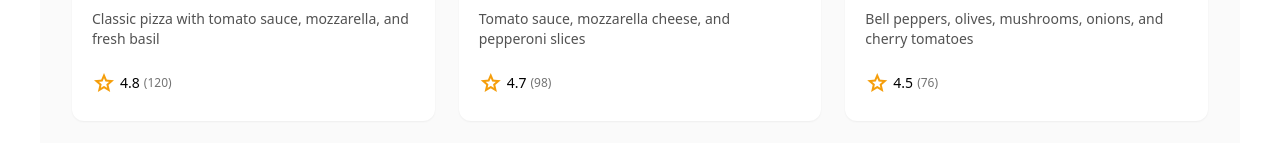
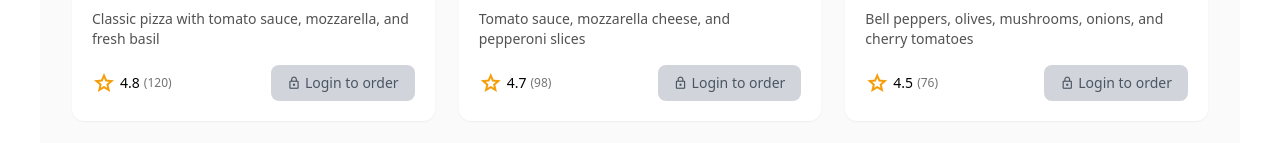
Before and after one commit to drakaas/EasyRest, a React (Vite) app in the folder frontend/: page / in a window 1280 px wide. Shown: the part 571-714 px from the top of the page. Built offline with nearby package versions, Linux system fonts and the light colour scheme.

Commit message:
add to c

```diff
--- a/frontend/src/components/layout/Header.jsx
+++ b/frontend/src/components/layout/Header.jsx
@@ -8,7 +8,13 @@ import UserDropdown from '../ui/UserDropDown'
 export default function Header() {
   const { cartCount } = useCart()
   const { user, setShowLoginModal } = useAuth()
-  console.log(user);
+  const handleCartClick = () => {
+    if (!user) {
+      setShowLoginModal(true)
+      return false
+    }
+    return true
+  }
 
   return (
     <header className="py-6 px-8 bg-neutral-50 border-b border-neutral-200 flex justify-between items-center">
@@ -36,7 +42,11 @@ export default function Header() {
 
       <div className="flex items-center space-x-4">
         <IconButton icon="search" />
-        <NavLink to="/cart">
+        <NavLink
+          to="/cart"
+          onClick={(e) => !handleCartClick() && e.preventDefault()}
+          className={({isActive}) => isActive ? 'text-primary-600' : ''}
+        >
           <IconButton icon="shopping_cart" badgeCount={cartCount} />
         </NavLink>
         {user ? (
--- a/frontend/src/components/ui/FoodItemCard.jsx
+++ b/frontend/src/components/ui/FoodItemCard.jsx
@@ -1,10 +1,12 @@
 import React from 'react'
 import RatingBadge from './RatingBadge'
 import { useCart } from '../../context/CartContext'
+import { useAuth } from '../../context/AuthContext'
 
 const FoodItemCard = React.memo(({ item }) => {
   const { addToCart } = useCart()
-  const { name, price, description, rating, reviewCount, image, tags } = item
+  const { user } = useAuth()
+  const { name, price, description, rating, reviewCount, image, tags, id } = item
 
   return (
     <div className="bg-white rounded-xl shadow-sm overflow-hidden hover:shadow-md transition-shadow duration-300">
@@ -27,13 +29,23 @@ const FoodItemCard = React.memo(({ item }) => {
         <p className="text-neutral-600 text-sm mb-4">{description}</p>
         <div className="flex justify-between items-center">
           <RatingBadge rating={rating} reviewCount={reviewCount} />
+          {user ? (
             <button
-            onClick={() => addToCart(item)}
+              onClick={() => addToCart({ ...item, quantity: 1 })}
               className="bg-primary-600 hover:bg-primary-700 text-white px-4 py-2 rounded-lg text-sm font-medium transition-colors flex items-center"
             >
               <span className="material-symbols-outlined text-sm mr-1">add_shopping_cart</span>
               Add to cart
             </button>
+          ) : (
+            <button
+              onClick={() => alert('Please login to add items to cart')}
+              className="bg-gray-300 text-gray-600 px-4 py-2 rounded-lg text-sm font-medium flex items-center cursor-not-allowed"
+            >
+              <span className="material-symbols-outlined text-sm mr-1">lock</span>
+              Login to order
+            </button>
+          )}
         </div>
       </div>
     </div>
--- a/frontend/src/context/CartContext.jsx
+++ b/frontend/src/context/CartContext.jsx
@@ -7,20 +7,18 @@ export function CartProvider({ children }) {
 
   const addToCart = (item) => {
     setCartItems(prev => {
-      // Check if item already exists in cart
       const existingItem = prev.find(cartItem => cartItem.id === item.id)
       if (existingItem) {
-        // If exists, increase quantity
         return prev.map(cartItem =>
           cartItem.id === item.id
             ? { ...cartItem, quantity: cartItem.quantity + 1 }
             : cartItem
         )
       }
-      // If new item, add to cart with quantity 1
-      return [...prev, { ...item, quantity: 1 }]
+      return [...prev, item]
     })
   }
+
 
   const removeFromCart = (itemId) => {
     setCartItems(prev => prev.filter(item => item.id !== itemId))
```
Lines whose indentation alone changed are shown as unchanged.
